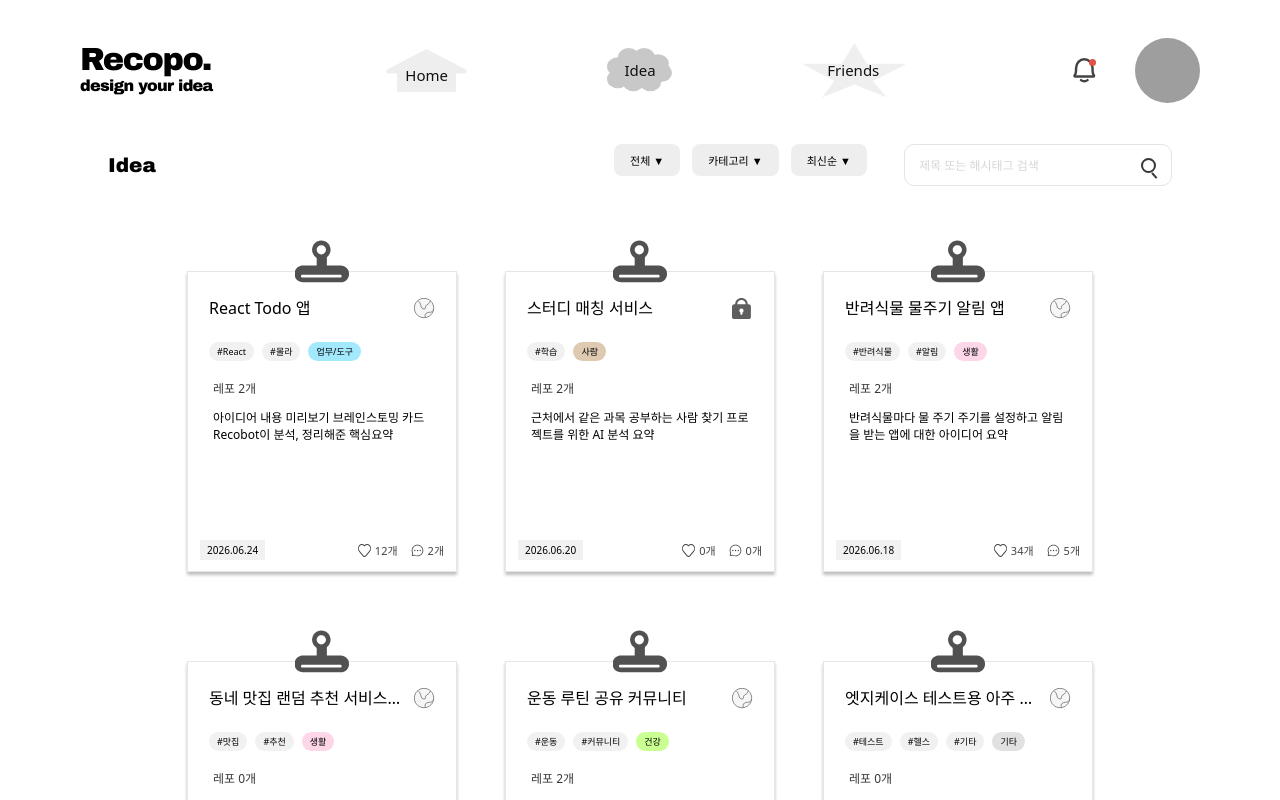
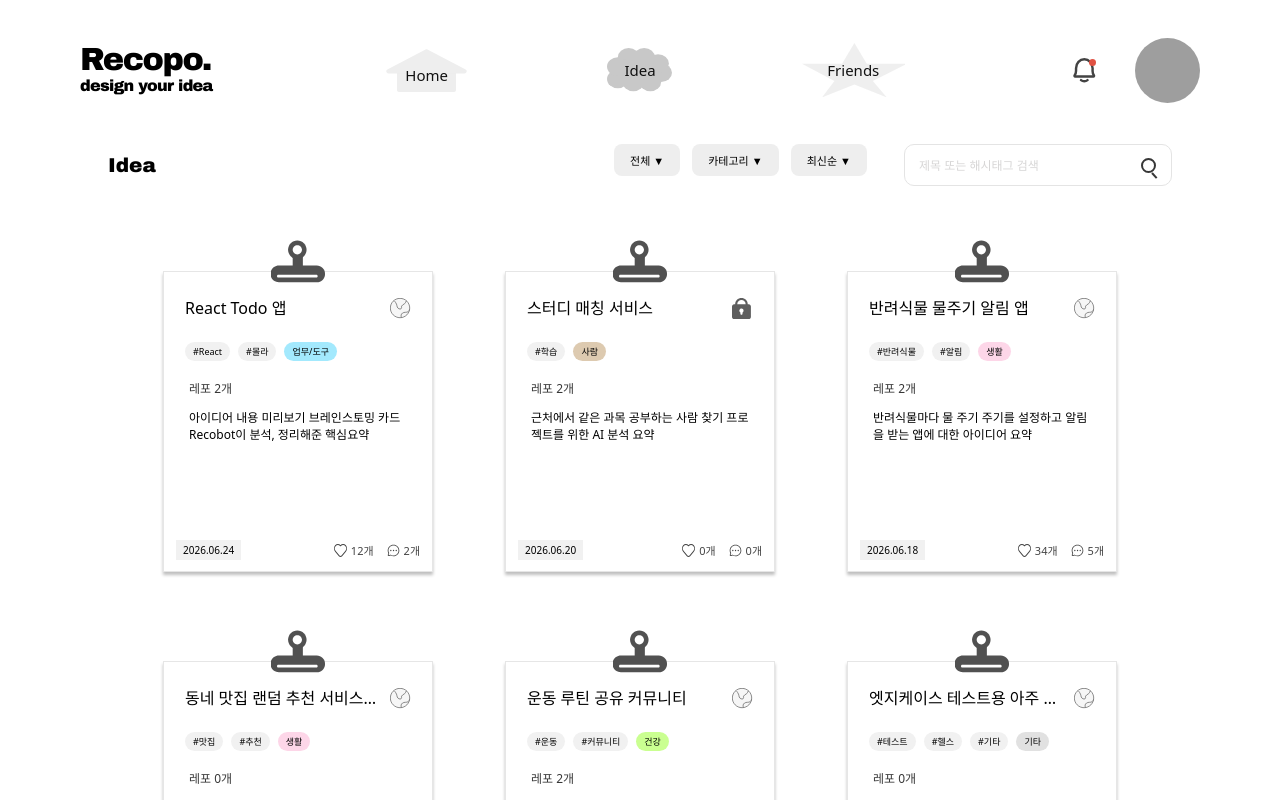
Before and after one commit to TeamBarcode/Recopo-FE, a React (Vite) app: page /ideas in a window 1280 px wide. Shown: the top 800 px of the page. Built offline with nearby package versions, Linux system fonts and the light colour scheme; grey boxes are pictures that could not be loaded; a web font is replaced by a local one.

Commit message:
style: 아이디어 카드 그리드 가로 간격 72px로 조정

```diff
--- a/src/pages/IdeaPage.tsx
+++ b/src/pages/IdeaPage.tsx
@@ -98,7 +98,7 @@ const SearchIcon = styled.span`
   &::after { content:''; position:absolute; right:-5px; bottom:-3px; width:7px; height:2px; transform:rotate(48deg); transform-origin:left center; background:${tokens.colors.text.semiLight}; }
 `;
 const IdeaGrid = styled.div`
-  margin-top:50px; display:grid; grid-template-columns:repeat(3,minmax(220px,270px)); justify-content:center; gap:54px 48px;
+  margin-top:50px; display:grid; grid-template-columns:repeat(3,minmax(220px,270px)); justify-content:center; gap:54px 72px;
   @media (max-width:1000px) { grid-template-columns:repeat(2,minmax(220px,270px)); justify-content:center; }
   @media (max-width:650px) { grid-template-columns:minmax(220px,270px); justify-content:center; }
 `;
```
